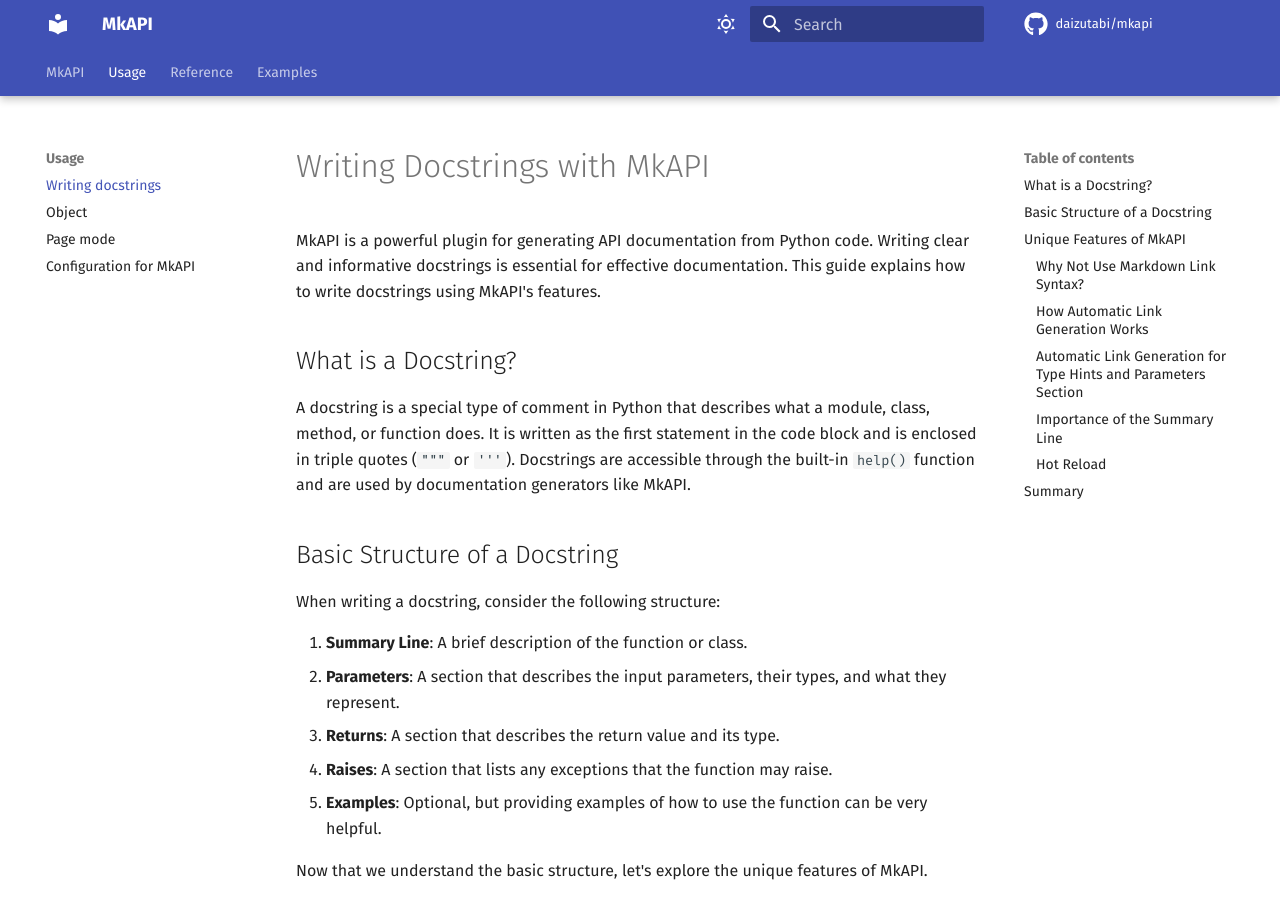
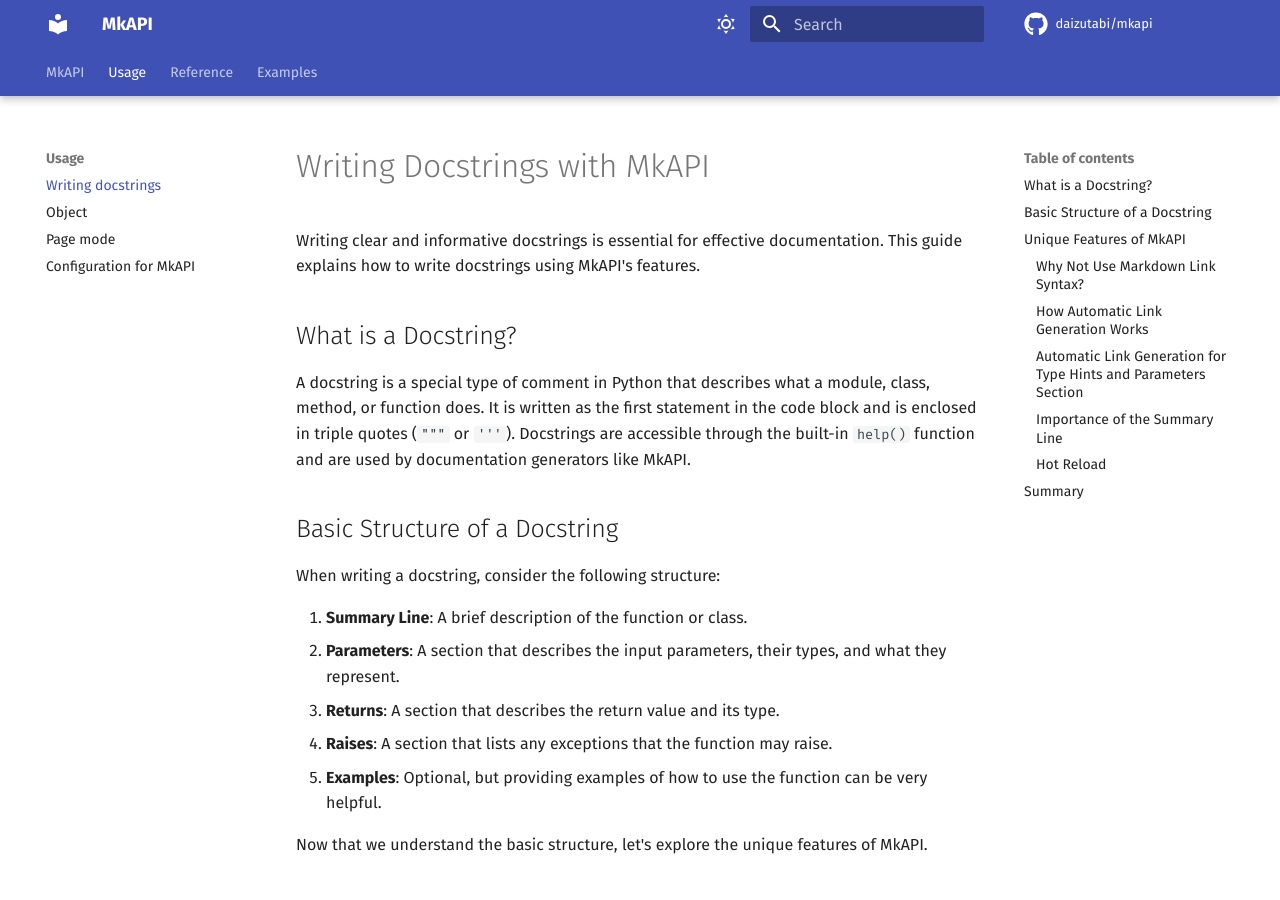
Before and after one commit to daizutabi/mkapi, an MkDocs documentation site: the page built from docs/usage/writing.md, in a window 1280 px wide and 900 px high. Built offline with MkDocs 1.6.1 and Material for MkDocs 9.7.7, drawn with Linux system fonts in a browser that asks for light colours; comment, search, counter and statistics services are not loaded.

Commit message:
Update docs

```diff
--- a/docs/usage/writing.md
+++ b/docs/usage/writing.md
@@ -1,6 +1,5 @@
 # Writing Docstrings with MkAPI
 
-MkAPI is a powerful plugin for generating API documentation from Python code.
 Writing clear and informative docstrings is essential for effective documentation.
 This guide explains how to write docstrings using MkAPI's features.
 
```
Also changed, not shown: docs/usage/config.md (+5 -4 lines).
